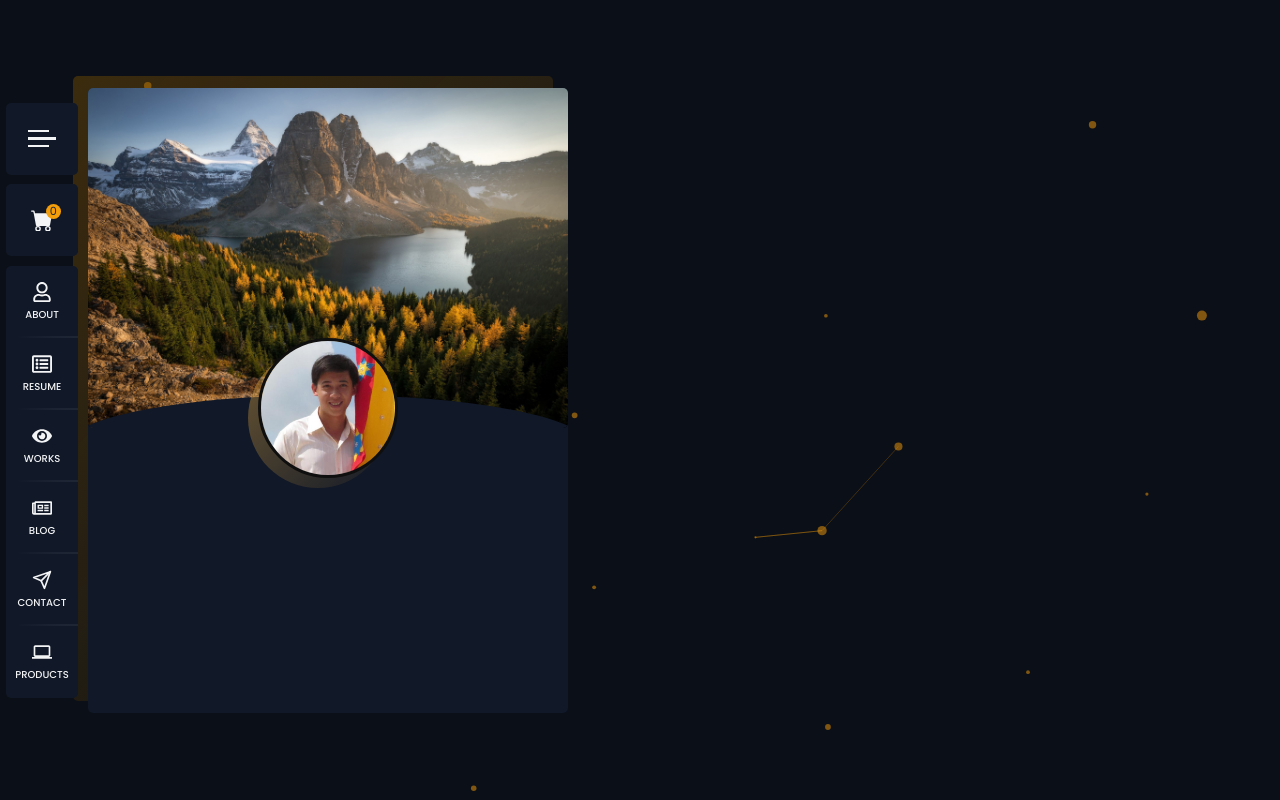
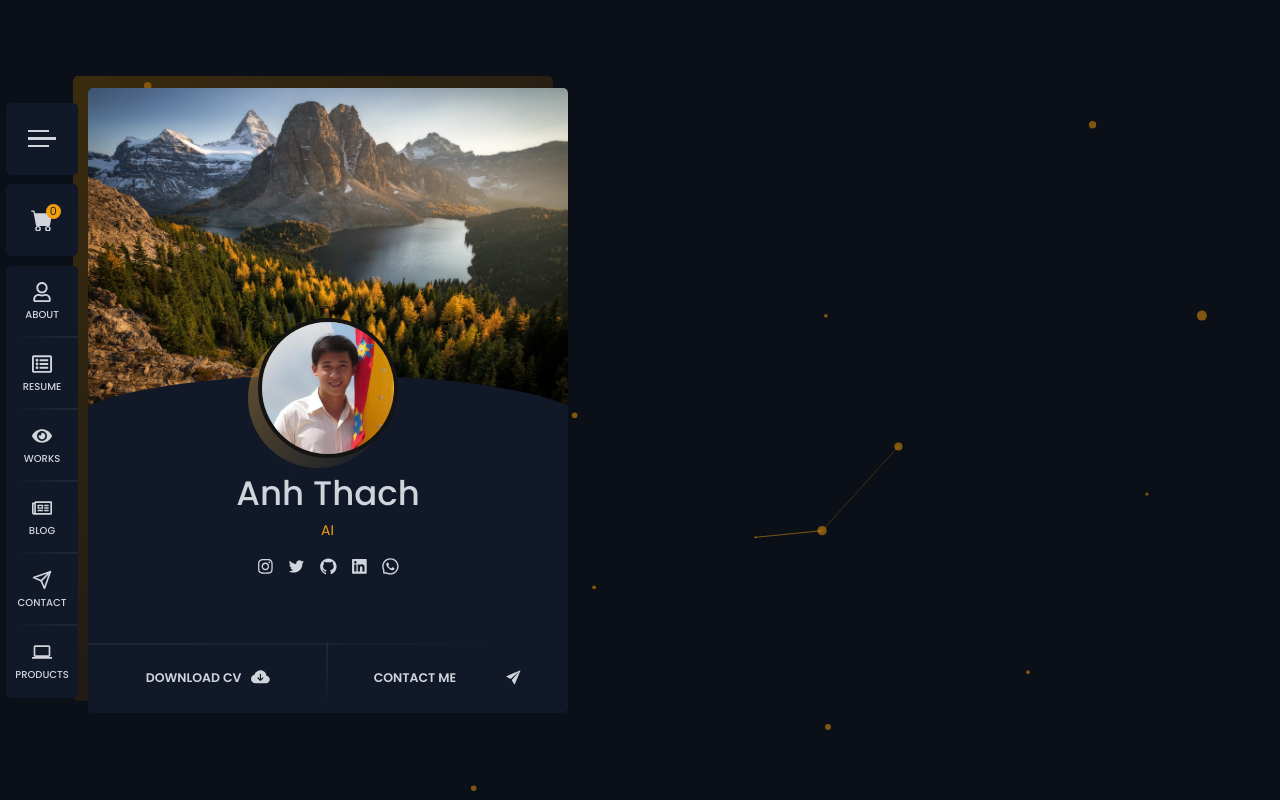
Before and after one commit to Utopiality7/Portfolio, a Next.js app: page / in a window 1280 px wide. Built offline with nearby package versions, Linux system fonts and the light colour scheme.

Commit message:
done with the design of full profile card

```diff
--- a/app/globals.css
+++ b/app/globals.css
@@ -25,15 +25,42 @@
   /* background-color: #111928; */
 }
 
-.menuBtn::before {
+.menuBtn::before,
+.cv::before {
   content: "";
   position: absolute;
-  bottom: 0;
   left: 0;
   width: 100%;
   height: 0.2rem;
+}
+
+.menuBtn::before {
+  bottom: 0;
   background: radial-gradient(
     ellipse at right,
+    rgba(197, 202, 213, 0.15) 0,
+    rgba(255, 255, 255, 0) 70%
+  );
+}
+
+.download::before {
+  content: "";
+  position: absolute;
+  width: 0.2rem;
+  height: 100%;
+  right: 0;
+  top: 0;
+  background: radial-gradient(
+    ellipse at top,
+    rgba(197, 202, 213, 0.15) 0,
+    rgba(255, 255, 255, 0) 70%
+  );
+}
+
+.cv::before {
+  top: 0;
+  background: radial-gradient(
+    ellipse at left,
     rgba(197, 202, 213, 0.15) 0,
     rgba(255, 255, 255, 0) 70%
   );
--- a/app/page.tsx
+++ b/app/page.tsx
@@ -7,12 +7,6 @@
 const Home: NextPage = () => {
   return (
     <main className="min-h-screen relative home flex justify-center items-center">
-      <Head>
-        <title>Create Next App</title>
-        <meta name="description" content="Generated by create next app" />
-        <link rel="icon" href="/favicon.ico" />
-      </Head>
-
       <Background />
       <section className="z-10 w-[126.8rem] h-[62.5rem] flex gap-4">
         <Menus />
--- /dev/null
+++ b/components/MediaIcons.tsx
@@ -0,0 +1,14 @@
+import { socialMedia } from "../data";
+
+export default function MediaIcons() {
+  return (
+    <div className="flex gap-5 items-center justify-center mt-7">
+      {socialMedia.map(({ id, Icon }) => (
+        <Icon
+          key={id}
+          className="text-gray-300 text-3xl transition-all duration-300 hover:text-main-orange cursor-pointer"
+        />
+      ))}
+    </div>
+  );
+}
--- a/components/MenuBtn.tsx
+++ b/components/MenuBtn.tsx
@@ -11,10 +11,12 @@
     <div
       className={`${
         noBorder ? "" : "menuBtn"
-      } h-[7.2rem] bg-gray-900 gap-2 flex flex-col items-center justify-center cursor-pointer text-gray-100 transition-all duration-300 hover:text-main-orange relative`}
+      } h-[7.2rem] bg-gray-900 group gap-2 flex flex-col items-center justify-center cursor-pointer relative`}
     >
-      <Icon className="text-[2rem]" />
-      <p className="uppercase text-base font-medium">{label}</p>
+      <Icon className="text-[2rem] text-gray-300 transition-all duration-300 group-hover:text-main-orange" />
+      <p className="uppercase text-base font-medium text-gray-300 transition-all duration-300 group-hover:text-main-orange">
+        {label}
+      </p>
     </div>
   );
 }
--- a/components/Menus.tsx
+++ b/components/Menus.tsx
@@ -8,16 +8,16 @@
       {/* menu btn */}
       <div className="h-[7.2rem] rounded-lg bg-gray-900 flex items-center justify-center">
         <div className="w-11 cursor-pointer group">
-          <div className="w-9/12 h-[0.24rem] bg-gray-100 transition-width duration-300 group-hover:w-full group-hover:bg-main-orange"></div>
-          <div className="w-full h-1 bg-gray-100 my-2 group-hover:bg-main-orange"></div>
-          <div className="w-9/12 h-[0.24rem] bg-gray-100 transition-width duration-300 group-hover:w-full group-hover:bg-main-orange"></div>
+          <div className="w-9/12 h-[0.24rem] bg-gray-300 transition-width duration-300 group-hover:w-full group-hover:bg-main-orange"></div>
+          <div className="w-full h-1 bg-gray-300 my-2 group-hover:bg-main-orange"></div>
+          <div className="w-9/12 h-[0.24rem] bg-gray-300 transition-width duration-300 group-hover:w-full group-hover:bg-main-orange"></div>
         </div>
       </div>
 
       {/* cart btn */}
       <div className="h-[7.2rem] rounded-lg bg-gray-900 flex items-center justify-center">
         <div className="relative cursor-pointer">
-          <BsCartFill className="text-4xl text-gray-100" />
+          <BsCartFill className="text-4xl text-gray-300" />
           <span className="absolute -top-2 -right-3 w-6 h-6 flex items-center justify-center rounded-full text-lg text-gray-800 bg-main-orange">
             0
           </span>
--- a/components/ProfileCard.tsx
+++ b/components/ProfileCard.tsx
@@ -1,4 +1,10 @@
+import Link from "next/link";
+import { BsFillCloudArrowDownFill } from "react-icons/bs";
+import { IoIosSend } from "react-icons/io";
+import MediaIcons from "./MediaIcons";
 import Slide from "./Slide";
+import Typing from "./Typing";
+import Image from "next/image";
 
 export default function ProfileCard() {
   return (
@@ -7,11 +13,33 @@
 
       <div className="">
         <div className="relative z-20 w-56 h-56 mx-auto -mt-36 rounded-full profilePic">
-          <img
+          <Image
             src="/images/avatar.jpg"
             alt="userPic"
-            className="w-full h-full block p-0 z-20 relative object-cover rounded-full border-[3px] border-[#0f0f0f] border-solid"
+            fill
+            style={{ objectFit: "cover" }}
+            className="w-full h-full block p-0 z-20 relative object-cover rounded-full border-4 border-[#151414] border-solid"
           />
+        </div>
+
+        <h1 className="text-center text-gray-300 text-[3.4rem] font-medium mt-4 mb-0.5">
+          Anh Thach
+        </h1>
+
+        <Typing />
+        <MediaIcons />
+
+        <div className="flex absolute bottom-0 left-0 w-full h-28 cv">
+          <span className="w-1/2 relative download h-full flex justify-center items-center gap-4 text-xl text-gray-300 font-semibold uppercase">
+            <Link href="/">download cv</Link>
+            <BsFillCloudArrowDownFill className="text-3xl" />
+          </span>
+          <span className="w-1/2 h-full flex justify-center items-center gap-4 text-xl text-gray-300 font-semibold uppercase">
+            <Link href="/" className="w-1/2">
+              contact me
+            </Link>
+            <IoIosSend className="text-3xl" />
+          </span>
         </div>
       </div>
     </div>
--- a/components/Slide.tsx
+++ b/components/Slide.tsx
@@ -8,7 +8,7 @@
 
 export default function Slide() {
   return (
-    <div className="h-[34rem] overflow-hidden rounded-lg relative before:content-[''] before:absolute before:z-10 before:-left-8 before:-right-8 before:-bottom-[6.72rem] w-auto before:h-40 before:bg-gray-900 before:rounded-tl-[100%] before:rounded-tr-[100%]">
+    <div className="h-[32rem] overflow-hidden rounded-lg relative before:content-[''] before:absolute before:z-10 before:-left-8 before:-right-8 before:-bottom-[6.72rem] w-auto before:h-40 before:bg-gray-900 before:rounded-tl-[100%] before:rounded-tr-[100%]">
       <Swiper
         loop={true}
         effect={"fade"}
@@ -23,8 +23,8 @@
             <Image
               src="/images/b-1.jpg"
               alt="tour"
-              layout="fill"
-              objectFit="cover"
+              fill
+              style={{ objectFit: "cover" }}
             />
           </div>
         </SwiperSlide>
@@ -33,8 +33,8 @@
             <Image
               src="/images/b-2.jpg"
               alt="tour"
-              layout="fill"
-              objectFit="cover"
+              fill
+              style={{ objectFit: "cover" }}
             />
             2
           </div>
@@ -44,8 +44,8 @@
             <Image
               src="/images/b-3.jpg"
               alt="tour"
-              layout="fill"
-              objectFit="cover"
+              fill
+              style={{ objectFit: "cover" }}
             />
           </div>
         </SwiperSlide>
--- /dev/null
+++ b/components/Typing.tsx
@@ -0,0 +1,39 @@
+"use client";
+
+import Typewriter from "typewriter-effect";
+
+export default function Typing() {
+  return (
+    <div className="text-center h-8">
+      <Typewriter
+        onInit={(typewriter) => {
+          typewriter
+            .typeString(
+              '<span style="color: #f59e0b; font-size: 14px; font-weight: 400;">Senior Software Engineer</span>'
+            )
+            .pauseFor(3500)
+            .deleteAll(17)
+
+            .typeString(
+              '<span style="color: #f59e0b; font-size: 14px; font-weight: 400;">AI Full-Stack Developer</span>'
+            )
+            .pauseFor(3500)
+            .deleteAll(17)
+
+            .typeString(
+              '<span style="color: #f59e0b; font-size: 14px; font-weight: 400;">Mobile App Developer</span>'
+            )
+            .pauseFor(3500)
+            .deleteAll(17)
+            .start();
+        }}
+        options={{
+          autoStart: true,
+          loop: true,
+          cursor: "",
+          delay: 17,
+        }}
+      />
+    </div>
+  );
+}
--- a/data.ts
+++ b/data.ts
@@ -1,6 +1,13 @@
 import { FaRegUser, FaRegListAlt, FaEye, FaRegNewspaper } from "react-icons/fa";
 import { FiSend } from "react-icons/fi";
 import { MdComputer } from "react-icons/md";
+import {
+  AiFillLinkedin,
+  AiOutlineGithub,
+  AiOutlineInstagram,
+  AiOutlineTwitter,
+  AiOutlineWhatsApp,
+} from "react-icons/ai";
 
 export const menus = [
   { id: 1, label: "about", Icon: FaRegUser },
@@ -10,3 +17,11 @@
   { id: 5, label: "contact", Icon: FiSend },
   { id: 6, label: "products", Icon: MdComputer },
 ];
+
+export const socialMedia = [
+  { id: 1, Icon: AiOutlineInstagram },
+  { id: 2, Icon: AiOutlineTwitter },
+  { id: 3, Icon: AiOutlineGithub },
+  { id: 4, Icon: AiFillLinkedin },
+  { id: 5, Icon: AiOutlineWhatsApp },
+];
--- a/package.json
+++ b/package.json
@@ -17,7 +17,8 @@
     "react-dom": "19.1.0",
     "react-icons": "^5.5.0",
     "swiper": "^12.0.2",
-    "tsparticles": "^3.9.1"
+    "tsparticles": "^3.9.1",
+    "typewriter-effect": "^2.22.0"
   },
   "devDependencies": {
     "@types/node": "^20",
```
Also changed, not shown: 1 other file (tests, documents, lock files or other folders).
